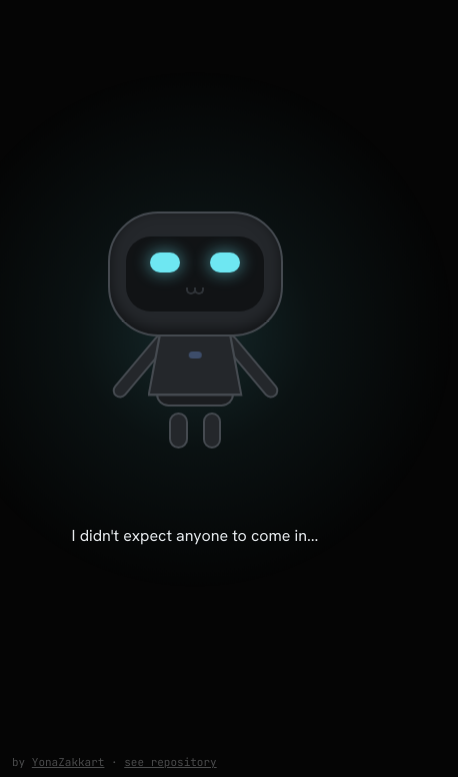
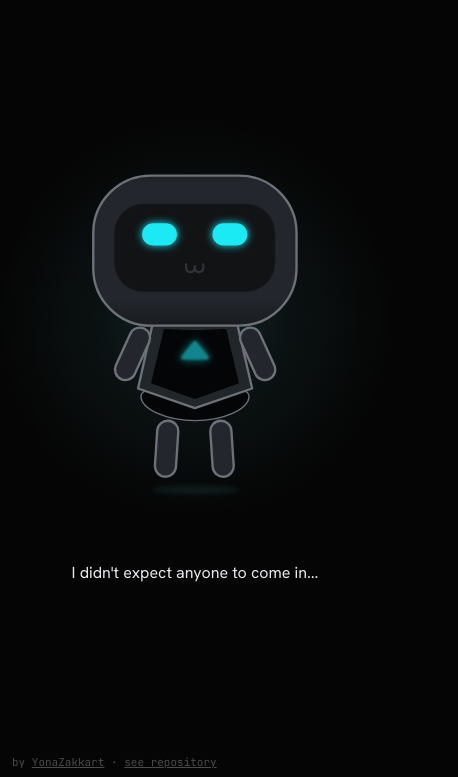
Before and after one commit to YonaZakkart/yoro, a plain HTML site: page index.html in a window 390 px wide. Shown: the part 67-844 px from the top of the page, 458 px wide, since content can reach past the window. Drawn offline with nearby package versions, Linux system fonts and the light colour scheme.

Commit message:
feat(yoro): redraw Yoro in SVG with the new body, size and cursor-follow animation
- New torso, core, arms, hips and legs based on the reference design; head keeps the original mouth color
- No raster images or blend modes (avoids the white-arm glitch on mobile)
- js/robot/yoro.js: bob, breathing, gaze follows cursor/finger, blink, head/core tap reactions, setYoroArms(right, left)
- Stage shrinks when a game needs more vertical room
- data-i18n-aria for aria-label-only elements

```diff
--- a/css/style.css
+++ b/css/style.css
@@ -1,35 +1,33 @@
 /* Custom Colors & Structure for Yoro overriding Tailwind where specific exact hexes were mandated in prompt */
 :root {
     --bg-void: #050505;
-    --yoro-body: #24272B;
+    --yoro-body: #23272D;
+    --yoro-torso: #20262A;
+    --yoro-outline: #6E7278;
+    --yoro-plate: #121315;
+    --yoro-panel: #040506;
     --yoro-border: #454A50;
-    --yoro-eye: #6EE7F2;
-    /* Cyan from prompt, matches primary-container */
-    --yoro-indicator: #7AA7FF;
+    --yoro-eye: #1BEAF5;
+    --yoro-core: #1BEAF5;
     --text-dialogue: #E8EAED;
 }
 
-/* Escala de Yoro según la altura de la pantalla.
-   Un solo número controla todo su tamaño. Valores de partida, ajústalos a tu gusto */
+/* Alto de Yoro según la altura de la pantalla (el ancho sale de la proporción 1190x1900).
+   Valores de partida, ajústalos a tu gusto */
 :root {
-    --yoro-scale: 1.25;
-}
-
-@media (max-height: 800px) {
-    :root {
-        --yoro-scale: 1;
-    }
+    --yoro-height: min(44svh, 440px);
+    --yoro-min-height: min(24svh, 200px);
 }
 
 @media (max-height: 640px) {
     :root {
-        --yoro-scale: 0.8;
+        --yoro-height: 40svh;
     }
 }
 
 @media (max-height: 520px) {
     :root {
-        --yoro-scale: 0.65;
+        --yoro-height: 36svh;
     }
 }
 
@@ -42,49 +40,6 @@ body {
 }
 
 /* Animations */
-@keyframes yoroHover {
-
-    0%,
-    100% {
-        transform: translateY(0px);
-    }
-
-    50% {
-        transform: translateY(-12px);
-    }
-}
-
-@keyframes yoroBlink {
-
-    0%,
-    96%,
-    98%,
-    100% {
-        opacity: 1;
-        height: 16px;
-    }
-
-    97%,
-    99% {
-        opacity: 0.1;
-        height: 2px;
-    }
-}
-
-@keyframes indicatorPulse {
-
-    0%,
-    100% {
-        opacity: 0.8;
-        box-shadow: 0 0 4px var(--yoro-indicator);
-    }
-
-    50% {
-        opacity: 0.3;
-        box-shadow: 0 0 0px var(--yoro-indicator);
-    }
-}
-
 @keyframes fadeInText {
     0% {
         opacity: 0;
@@ -97,27 +52,37 @@ body {
     }
 }
 
-/* Yoro CSS Entity */
-.yoro-container {
-    animation: yoroHover 4s ease-in-out infinite;
+/* Yoro (SVG). Las coordenadas internas van en unidades del viewBox 1190x1900.
+   El escenario se encoge (hasta --yoro-min-height) si el juego de turno necesita más espacio */
+.yoro-stage {
+    position: relative;
+    flex: 0 1 var(--yoro-height);
+    height: var(--yoro-height);
+    min-height: var(--yoro-min-height);
     display: flex;
-    flex-direction: column;
-    align-items: center;
+    justify-content: center;
+    touch-action: manipulation;
+    user-select: none;
+    -webkit-user-select: none;
+    -webkit-tap-highlight-color: transparent;
+}
+
+.yoro-figure {
     position: relative;
-    top: 45px;
-    zoom: var(--yoro-scale);
+    height: 100%;
+    aspect-ratio: 1190 / 1900;
 }
 
 /* Halo cian suave detrás de Yoro. Es un pseudo-elemento: no necesita HTML.
    z-index negativo para quedar detrás del robot y pointer-events: none
    para que no bloquee ningún click. */
-.yoro-container::before {
+.yoro-figure::before {
     content: "";
     position: absolute;
-    top: 50%;
+    top: 52%;
     left: 50%;
-    width: 420px;
-    height: 420px;
+    width: 170%;
+    aspect-ratio: 1;
     transform: translate(-50%, -50%);
     background: radial-gradient(circle closest-side,
             rgba(110, 231, 242, 0.16) 0%,
@@ -127,153 +92,143 @@ body {
     pointer-events: none;
 }
 
-/* Head */
-.yoro-head {
-    width: 140px;
-    height: 100px;
-    background-color: var(--yoro-body);
-    border: 2px solid var(--yoro-border);
-    border-radius: 40px;
-    /* Rounded rectangle */
-    position: relative;
-    display: flex;
-    justify-content: center;
-    align-items: center;
-    z-index: 10;
-    box-shadow: inset 0 -4px 10px rgba(0, 0, 0, 0.5);
-    /* Slight inner depth */
+.yoro-svg {
+    position: absolute;
+    inset: 0;
+    width: 100%;
+    height: 100%;
+    overflow: visible;
+    pointer-events: none;
 }
 
-/* Face Plate (inner dark area) */
-.yoro-face-plate {
-    width: 110px;
-    height: 60px;
-    background-color: #111315;
-    border-radius: 20px;
-    display: flex;
-    flex-direction: column;
-    justify-content: center;
-    align-items: center;
-    gap: 12px;
-    position: relative;
+.yoro-shadow {
+    fill: rgba(110, 231, 242, 0.08);
 }
 
-/* Eyes */
-.yoro-eyes-container {
-    display: flex;
-    gap: 24px;
+.yoro-limb {
+    fill: var(--yoro-body);
+    stroke: var(--yoro-outline);
+    stroke-width: 12;
 }
 
-.yoro-eye {
-    width: 24px;
-    height: 16px;
-    background-color: var(--yoro-eye);
-    border-radius: 8px;
-    /* Glowing rectangles per prompt, but slightly rounded for friendly feel */
-    box-shadow: 0 0 12px 2px rgba(110, 231, 242, 0.4);
-    animation: yoroBlink 6s infinite;
+.yoro-hips {
+    fill: var(--yoro-panel);
+    stroke: var(--yoro-outline);
+    stroke-width: 7;
 }
 
-/* Mouth */
-.yoro-mouth {
-    width: 12px;
-    height: 2px;
-    background-color: var(--yoro-border);
-    border-radius: 1px;
-    opacity: 0.5;
+.yoro-torso-shell {
+    fill: var(--yoro-torso);
+    stroke: var(--yoro-outline);
+    stroke-width: 12;
+    stroke-linejoin: round;
 }
 
-/* Body: contenedor del torso y los brazos */
-.yoro-body {
-    position: relative;
-    display: flex;
-    justify-content: center;
-    margin-top: -2px;
-    /* casi pegado a la cabeza */
+.yoro-torso-panel {
+    fill: var(--yoro-panel);
+    stroke: var(--yoro-panel);
+    stroke-width: 6;
+    stroke-linejoin: round;
 }
 
-/* Torso trapezoidal: el contorno se hace con dos capas, porque clip-path recorta
-   también los bordes. La capa de atrás (color de borde) y ::before (color del cuerpo,
-   2px más chica) usan la misma forma */
-.yoro-torso {
-    position: relative;
-    z-index: 5;
-    width: 76px;
-    height: 50px;
-    background-color: var(--yoro-border);
-    clip-path: polygon(12% 0, 88% 0, 100% 100%, 0 100%);
+.yoro-core-shape,
+.yoro-core-glow {
+    fill: var(--yoro-core);
+    stroke: var(--yoro-core);
+    stroke-width: 22;
+    stroke-linejoin: round;
 }
 
-.yoro-torso::before {
-    content: "";
-    position: absolute;
-    inset: 2px;
-    background-color: var(--yoro-body);
-    clip-path: polygon(12% 0, 88% 0, 100% 100%, 0 100%);
+.yoro-core-glow {
+    opacity: 0.85;
 }
 
-/* Luz del pecho */
-.yoro-indicator {
-    position: absolute;
-    top: 14px;
-    left: 50%;
-    transform: translateX(-50%);
-    width: 10px;
-    height: 6px;
-    border-radius: 3px;
-    background-color: var(--yoro-indicator);
-    animation: indicatorPulse 2s ease-in-out infinite;
-    z-index: 1;
+.yoro-head-shell {
+    fill: url(#yoro-head-fill);
+    stroke: var(--yoro-outline);
+    stroke-width: 12;
 }
 
-/* Brazos: largos y angulados hacia afuera, girando desde el hombro */
-.yoro-arm {
-    position: absolute;
-    top: 2px;
-    width: 12px;
-    height: 62px;
-    background-color: var(--yoro-body);
-    border: 2px solid var(--yoro-border);
-    border-radius: 8px;
-    transform-origin: top center;
-    z-index: 4;
+.yoro-face-plate {
+    fill: var(--yoro-plate);
+    stroke: #1a1d21;
+    stroke-width: 4;
 }
 
-.yoro-arm-left {
-    left: 8px;
-    transform: rotate(40deg);
+.yoro-eye-shape,
+.yoro-eye-glow {
+    fill: var(--yoro-eye);
 }
 
-.yoro-arm-right {
-    right: 8px;
-    transform: rotate(-40deg);
+.yoro-eye-glow {
+    opacity: 0.95;
+    transition: opacity 0.06s linear;
 }
 
-/* Base oscura bajo el torso: queda metida debajo de él (z-index menor) */
-.yoro-base {
-    width: 62px;
-    height: 12px;
-    margin-top: -4px;
-    background-color: #1b1d20;
-    border: 2px solid var(--yoro-border);
-    border-top: 0;
-    border-radius: 0 0 10px 10px;
-    z-index: 3;
+/* Parpadeo: el ojo se aplasta hacia su borde inferior */
+.yoro-eye-shape {
+    transform-box: fill-box;
+    transform-origin: 50% 100%;
+    transition: transform 0.06s linear;
 }
 
-/* Piernas flotantes: separadas de la base, sin tocarla */
-.yoro-legs {
-    display: flex;
-    gap: 12px;
-    margin-top: 5px;
+.yoro-blink .yoro-eye-shape {
+    transform: scaleY(0.07);
 }
 
-.yoro-leg {
-    width: 15px;
-    height: 29px;
-    background-color: var(--yoro-body);
-    border: 2px solid var(--yoro-border);
-    border-radius: 8px;
+.yoro-blink .yoro-eye-glow {
+    opacity: 0.15;
+}
+
+/* Boca "ω": mismo color tenue que tenía el diseño original */
+.yoro-mouth-shape {
+    fill: none;
+    stroke: var(--yoro-border);
+    stroke-width: 11;
+    stroke-linecap: round;
+    stroke-linejoin: round;
+    opacity: 0.6;
+}
+
+/* Poses de los brazos (0 abajo, 1 medio, 2 arriba). Medidas sobre el brazo derecho;
+   el izquierdo es su reflejo. El origen del brazo es el centro de su hombro */
+.yoro-arm-pose {
+    transform-box: view-box;
+    transform-origin: 0 0;
+    transform: translate(878px, 1074px) rotate(-26deg);
+    transition: transform 0.16s ease-out;
+}
+
+.yoro-arm-pose[data-pose="1"] {
+    transform: translate(866px, 1022px) rotate(-90deg);
+}
+
+.yoro-arm-pose[data-pose="2"] {
+    transform: translate(904px, 893px) rotate(-150.6deg);
+}
+
+/* Zonas táctiles invisibles sobre la cabeza y el núcleo */
+.yoro-hit {
+    position: absolute;
+    padding: 0;
+    margin: 0;
+    border: 0;
+    background: none;
+    border-radius: 30%;
+    cursor: pointer;
+    -webkit-tap-highlight-color: transparent;
+}
+
+.yoro-hit:focus-visible {
+    outline: 2px solid var(--yoro-eye);
+}
+
+@media (prefers-reduced-motion: reduce) {
+    .yoro-arm-pose,
+    .yoro-eye-shape,
+    .yoro-eye-glow {
+        transition: none;
+    }
 }
 
 /* Dialogue */
--- a/index.html
+++ b/index.html
@@ -236,41 +236,91 @@
 
     <!-- The Void (Container) -->
     <main class="w-full h-full flex flex-col justify-center items-center relative">
-        <!-- Centerpiece: Yoro Robot -->
-        <div id="yoro-avatar" class="yoro-container mb-12">
-            <!-- Head -->
-            <div class="yoro-head">
-                <div class="yoro-face-plate">
-                    <div class="yoro-eyes-container">
-                        <div class="yoro-eye"></div>
-                        <div class="yoro-eye"></div>
-                    </div>
-                    <div class="yoro-mouth"
-                        style="width: auto; height: auto; background-color: transparent; opacity: 0.6;">
-                        <div style="display: flex; gap: 0;">
-                            <div
-                                style="width: 8px; height: 6px; border: 2px solid var(--yoro-border); border-top: 0; border-radius: 0 0 4px 4px;">
-                            </div>
-                            <div
-                                style="width: 8px; height: 6px; border: 2px solid var(--yoro-border); border-top: 0; border-radius: 0 0 4px 4px; margin-left: -2px;">
-                            </div>
-                        </div>
-                    </div>
-                </div>
-            </div>
-            <!-- Body -->
-            <div class="yoro-body">
-                <div class="yoro-arm yoro-arm-left"></div>
-                <div class="yoro-arm yoro-arm-right"></div>
-                <div class="yoro-torso">
-                    <div class="yoro-indicator"></div>
-                </div>
-            </div>
-            <!-- Base y piernas flotantes -->
-            <div class="yoro-base"></div>
-            <div class="yoro-legs">
-                <div class="yoro-leg"></div>
-                <div class="yoro-leg"></div>
+        <!-- Centerpiece: Yoro Robot (SVG en coordenadas 1190x1900; js/robot/yoro.js lo anima) -->
+        <div id="yoro-avatar" class="yoro-stage">
+            <div class="yoro-figure">
+                <svg class="yoro-svg" viewBox="0 0 1190 1900" aria-hidden="true" focusable="false">
+                    <defs>
+                        <filter id="yoro-glow" x="-60%" y="-60%" width="220%" height="220%">
+                            <feGaussianBlur stdDeviation="22" />
+                        </filter>
+                        <filter id="yoro-soft" x="-20%" y="-20%" width="140%" height="140%">
+                            <feGaussianBlur stdDeviation="5" />
+                        </filter>
+                        <filter id="yoro-shadow-blur" x="-20%" y="-200%" width="140%" height="500%">
+                            <feGaussianBlur stdDeviation="10" />
+                        </filter>
+                        <linearGradient id="yoro-head-fill" x1="0" y1="0" x2="0" y2="1">
+                            <stop offset="0" stop-color="#1d2125" />
+                            <stop offset="0.05" stop-color="var(--yoro-body)" />
+                            <stop offset="0.82" stop-color="var(--yoro-body)" />
+                            <stop offset="1" stop-color="#181b1f" />
+                        </linearGradient>
+                        <!-- brazo (cápsula) colgando del hombro: el origen es el centro del círculo del hombro -->
+                        <rect id="yoro-arm-shape" x="-53" y="-53" width="106" height="284" rx="53" />
+                    </defs>
+
+                    <ellipse id="yoro-shadow" class="yoro-shadow" cx="594" cy="1868" rx="238" ry="22"
+                        filter="url(#yoro-shadow-blur)" />
+
+                    <g id="yoro-root">
+                        <path class="yoro-hips"
+                            d="M317 1371C317 1330 455 1307 594 1307C733 1307 870 1330 870 1371C870 1440 735 1497 594 1497C453 1497 317 1440 317 1371Z" />
+                        <g id="yoro-leg-r">
+                            <rect class="yoro-limb" x="675" y="1497" width="108" height="287" rx="54"
+                                transform="rotate(-2.7 729 1640)" />
+                        </g>
+                        <g id="yoro-leg-l">
+                            <rect class="yoro-limb" x="397" y="1497" width="108" height="287" rx="54"
+                                transform="rotate(2.7 451 1640)" />
+                        </g>
+                        <g id="yoro-torso">
+                            <path class="yoro-torso-shell" d="M382 981H804L886 1333L593 1433L302 1333Z" />
+                            <path class="yoro-torso-panel" d="M437 1033L593 1040L751 1033L815 1305L593 1384L372 1305Z" />
+                        </g>
+                        <g id="yoro-core">
+                            <path class="yoro-core-glow" d="M593 1095L659 1178H527Z" filter="url(#yoro-glow)" />
+                            <path class="yoro-core-shape" d="M593 1098L655 1175H531Z" filter="url(#yoro-soft)" />
+                        </g>
+                        <g id="yoro-head">
+                            <rect class="yoro-head-shell" x="73" y="245" width="1040" height="768" rx="294" />
+                            <rect class="yoro-face-plate" x="181" y="391" width="822" height="448" rx="148" />
+                            <g id="yoro-eyes">
+                                <g class="yoro-eye">
+                                    <rect class="yoro-eye-glow" x="683" y="489" width="178" height="114" rx="57"
+                                        filter="url(#yoro-glow)" />
+                                    <rect class="yoro-eye-shape" x="683" y="489" width="178" height="114" rx="57" />
+                                </g>
+                                <g class="yoro-eye">
+                                    <rect class="yoro-eye-glow" x="323" y="489" width="178" height="114" rx="57"
+                                        filter="url(#yoro-glow)" />
+                                    <rect class="yoro-eye-shape" x="323" y="489" width="178" height="114" rx="57" />
+                                </g>
+                            </g>
+                            <g id="yoro-mouth">
+                                <path class="yoro-mouth-shape"
+                                    d="M548 698V716Q548 739 570 739Q592 739 592 716V708V716Q592 739 614 739Q636 739 636 716V698" />
+                            </g>
+                        </g>
+                        <g id="yoro-arm-r">
+                            <g class="yoro-arm-pose" data-pose="0">
+                                <use class="yoro-limb" href="#yoro-arm-shape" />
+                            </g>
+                        </g>
+                        <!-- el brazo izquierdo es el derecho reflejado (eje x = 594) -->
+                        <g transform="matrix(-1 0 0 1 1188 0)">
+                            <g id="yoro-arm-l">
+                                <g class="yoro-arm-pose" data-pose="0">
+                                    <use class="yoro-limb" href="#yoro-arm-shape" />
+                                </g>
+                            </g>
+                        </g>
+                    </g>
+                </svg>
+                <button id="yoro-hit-head" class="yoro-hit" data-i18n-aria="yoro_touch_head" aria-label="Tocar la cabeza de Yoro"
+                    style="left:5.6%;top:12.6%;width:88.4%;height:41%"></button>
+                <button id="yoro-hit-core" class="yoro-hit" data-i18n-aria="yoro_touch_core" aria-label="Tocar el núcleo de Yoro"
+                    style="left:40.3%;top:55.3%;width:19.2%;height:10%"></button>
             </div>
         </div>
         <!-- Dialogue -->
@@ -388,6 +438,7 @@
     <script src="js/core/i18n.js"></script>
     <script src="js/core/timers.js"></script>
     <script src="js/robot/dialogue.js"></script>
+    <script src="js/robot/yoro.js"></script>
     <script src="js/games/number.js"></script>
     <script src="js/games/math.js"></script>
     <script src="js/games/hangman-data.js"></script>
--- a/js/core/i18n.js
+++ b/js/core/i18n.js
@@ -65,6 +65,10 @@ function applyTranslations() {
         element.title = text;
         element.setAttribute("aria-label", text);
     });
+    // solo aria-label (sin tooltip), para zonas invisibles como la cabeza y el núcleo de Yoro
+    document.querySelectorAll("[data-i18n-aria]").forEach(element => {
+        element.setAttribute("aria-label", t(element.dataset.i18nAria));
+    });
 }
 
 applyTranslations();
--- a/js/lang/en.js
+++ b/js/lang/en.js
@@ -265,6 +265,8 @@ const lang_en = {
     // Fixed interface (HTML)
     top_settings: "Options",
     top_stats: "Statistics",
+    yoro_touch_head: "Touch Yoro's head",
+    yoro_touch_core: "Touch Yoro's core",
     skip_time: "Skip time...",
     settings_title: "Options",
     opt_change_name: "Change my name",
--- a/js/lang/es.js
+++ b/js/lang/es.js
@@ -275,6 +275,8 @@ const lang_es = {
     // Interfaz fija (HTML)
     top_settings: "Opciones",
     top_stats: "Estadísticas",
+    yoro_touch_head: "Tocar la cabeza de Yoro",
+    yoro_touch_core: "Tocar el núcleo de Yoro",
     skip_time: "Saltar tiempo...",
     settings_title: "Opciones",
     opt_change_name: "Cambiar mi nombre",
```
Also changed, not shown: js/robot/yoro.js (added, +129 -0 lines), 1 other file.
